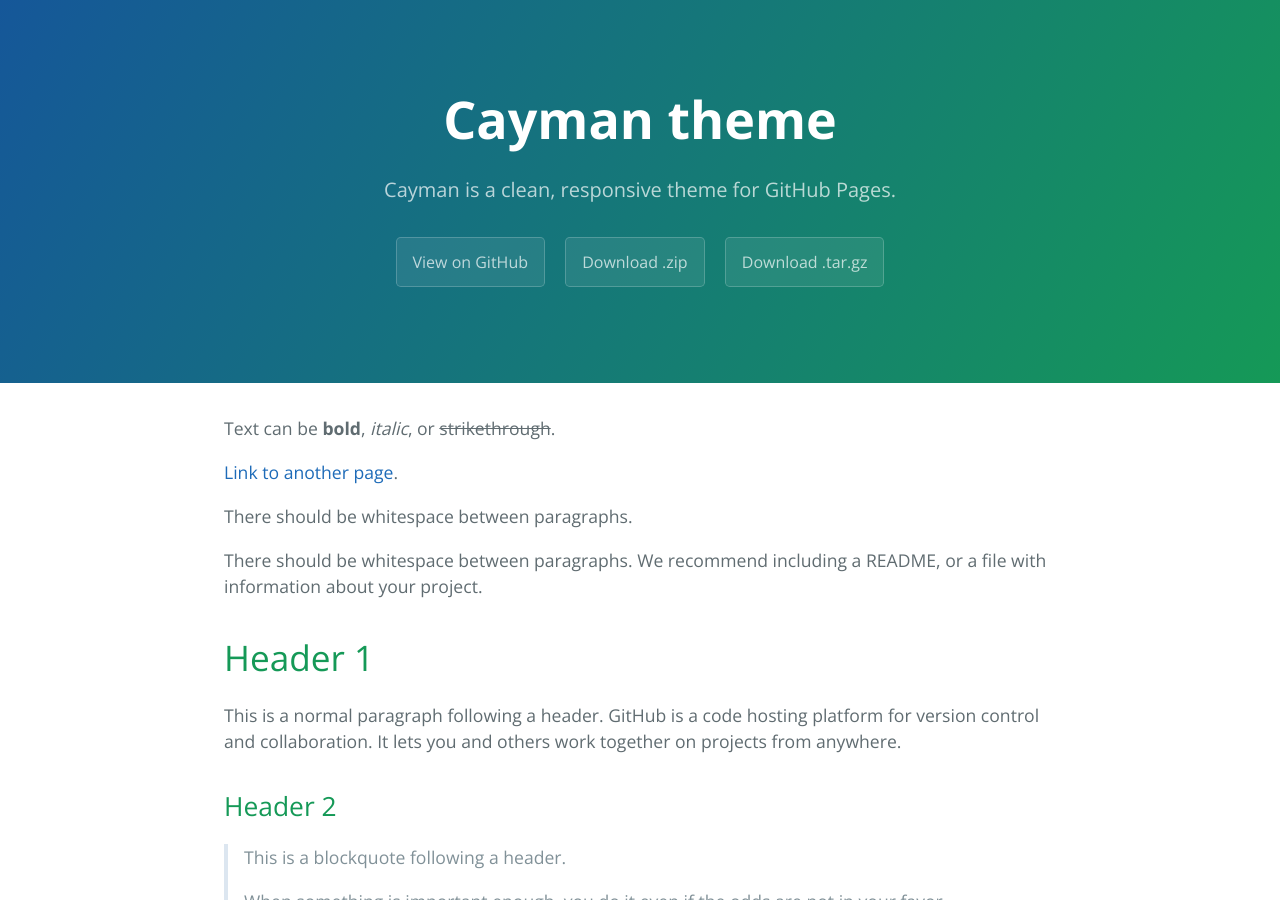
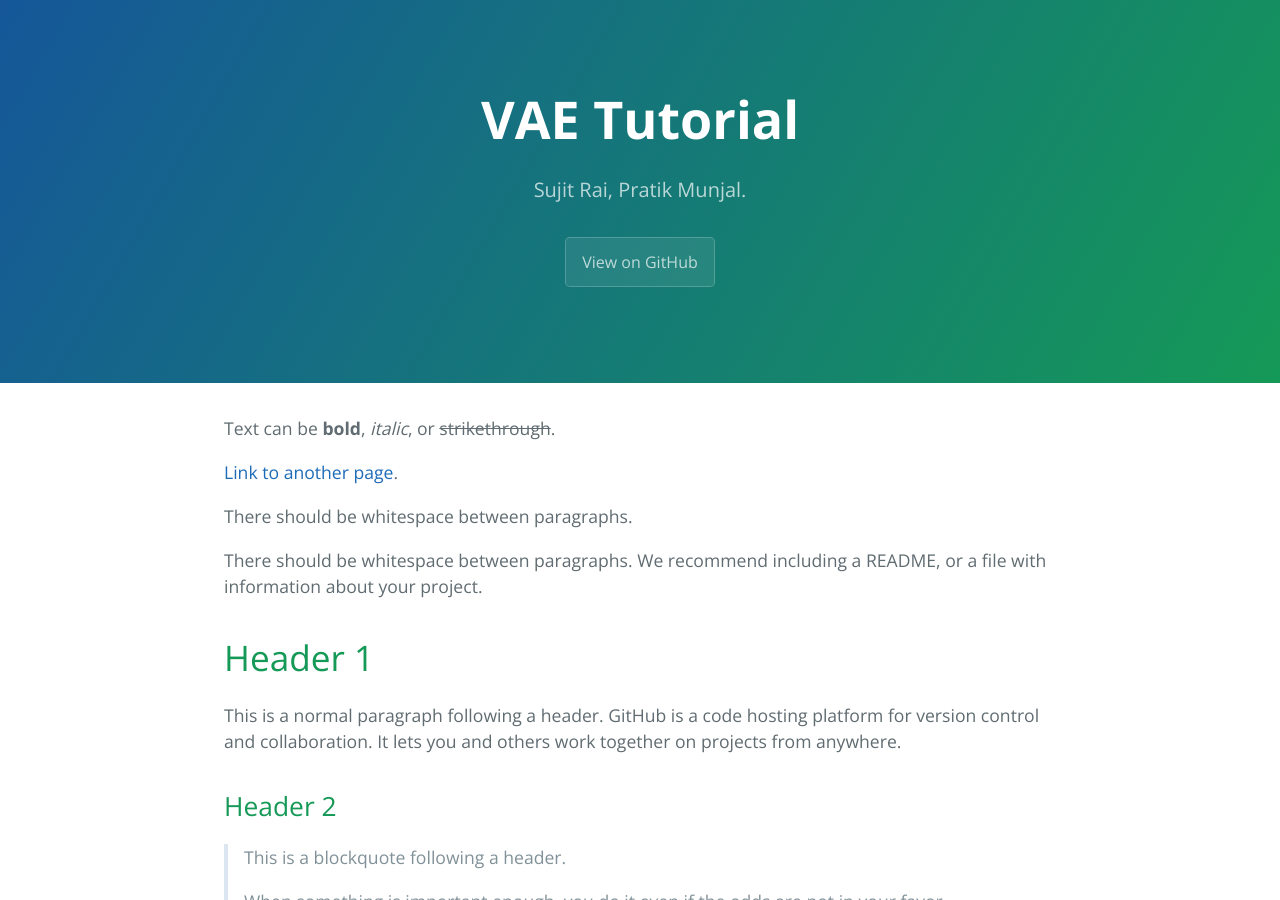
Before and after one commit to sujit-rai/tutorial-vae.github.io, a Jekyll site: the page built from index.md, in a window 1280 px wide and 900 px high. Built offline with Jekyll 4.4.1, drawn with Linux system fonts in a browser that asks for light colours.

Commit message:
title added

```diff
--- a/_config.yml
+++ b/_config.yml
@@ -1,5 +1,5 @@
-title: Cayman theme
-description: Cayman is a clean, responsive theme for GitHub Pages.
-show_downloads: true
+title: VAE Tutorial
+description: Sujit Rai, Pratik Munjal.
+show_downloads: false
 google_analytics:
 theme: jekyll-theme-cayman
```
